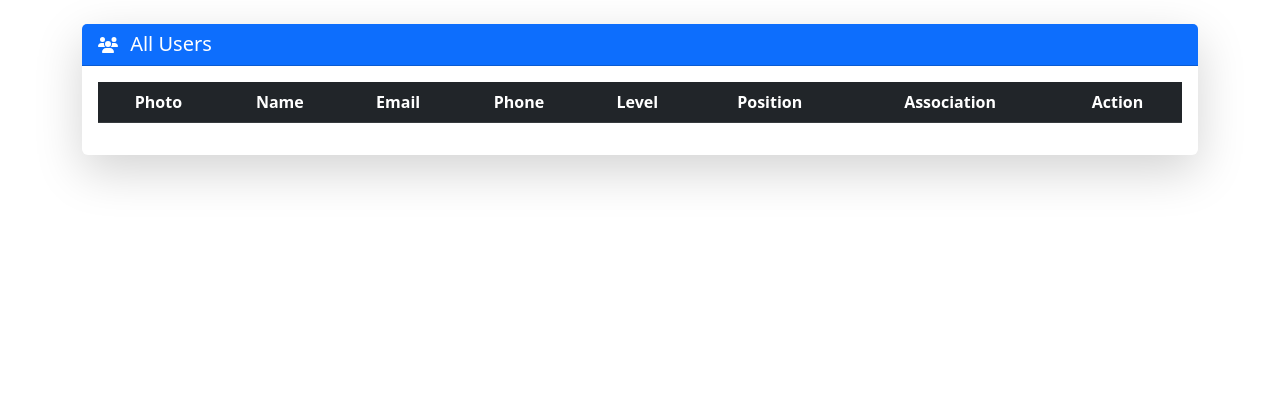
After one commit to kurihom123/asaps, a Django app: template templates/pages/users/users_list.html in a window 1280 px wide. The commit adds this page. Shown: the top 420 px of the page. Run offline with Django 5.2, Linux system fonts and the light colour scheme; the template is opened without the code that fills it, so the values that code supplies are empty; some libraries are stand-ins or nearby versions.

Commit message:
users list added

```diff
--- /dev/null
+++ b/templates/pages/users/users_list.html
@@ -0,0 +1,57 @@
+{% extends 'base.html' %}
+{% load static %}
+{% block content %}
+
+<div class="container mt-4">
+    <div class="card shadow-lg border-0">
+        <div class="card-header bg-primary text-white d-flex justify-content-between align-items-center">
+            <div>
+                <i class="fas fa-users me-2"></i>
+                <h5 class="mb-0 d-inline">All Users</h5>
+            </div>
+        </div>
+        <div class="card-body">
+            <div class="table-responsive">
+                <table class="table table-hover align-middle">
+                    <thead class="table-dark text-center">
+                        <tr>
+                            <th>Photo</th>
+                            <th>Name</th>
+                            <th>Email</th>
+                            <th>Phone</th>
+                            <th>Level</th>
+                            <th>Position</th>
+                            <th>Association</th>
+                            <th>Action</th>
+                        </tr>
+                    </thead>
+                    <tbody>
+                        {% for user in users %}
+                        <tr class="text-center">
+                            <td>
+                                {% if user.photo %}
+                                    <img src="{{ user.photo.url }}" alt="User photo" class="rounded-circle" width="50" height="50">
+                                {% else %}
+                                    <i class="fas fa-user-circle fa-2x text-secondary"></i>
+                                {% endif %}
+                            </td>
+                            <td>{{ user.user.first_name }} {{ user.user.last_name }}</td>
+                            <td><i class="fas fa-envelope text-primary"></i> {{ user.user.email }}</td>
+                            <td><i class="fas fa-phone text-success"></i> {{ user.phone }}</td>
+                            <td><i class="fas fa-graduation-cap text-warning"></i> {{ user.level.abbr }}</td>
+                            <td><i class="fas fa-user-tie text-info"></i> {{ user.position.name }}</td>
+                            <td><i class="fas fa-university text-danger"></i> {{ user.association.abbr }}</td>
+                            <td>
+                                <a href="{% url 'update_user' user.id %}" class="btn btn-outline-primary btn-sm">
+                                    <i class="fas fa-edit"></i> Edit
+                                </a>
+                            </td>
+                        </tr>
+                        {% endfor %}
+                    </tbody>
+                </table>
+            </div>
+        </div>
+    </div>
+</div>
+{% endblock %}
```
Also changed, not shown: asapcutapp/views/users_list.py (added, +26 -0 lines), templates/pages/base.html (+25 -0 lines), media/association_logos/ARISA.PNG (added), media/association_logos/NMAIST.PNG (added), media/association_logos/OUSTASA.PNG (deleted), media/association_logos/UDASA_MUCE.PNG (renamed from media/association_logos/UDASA MUCE.PNG), media/association_logos/mocu.PNG (deleted).
